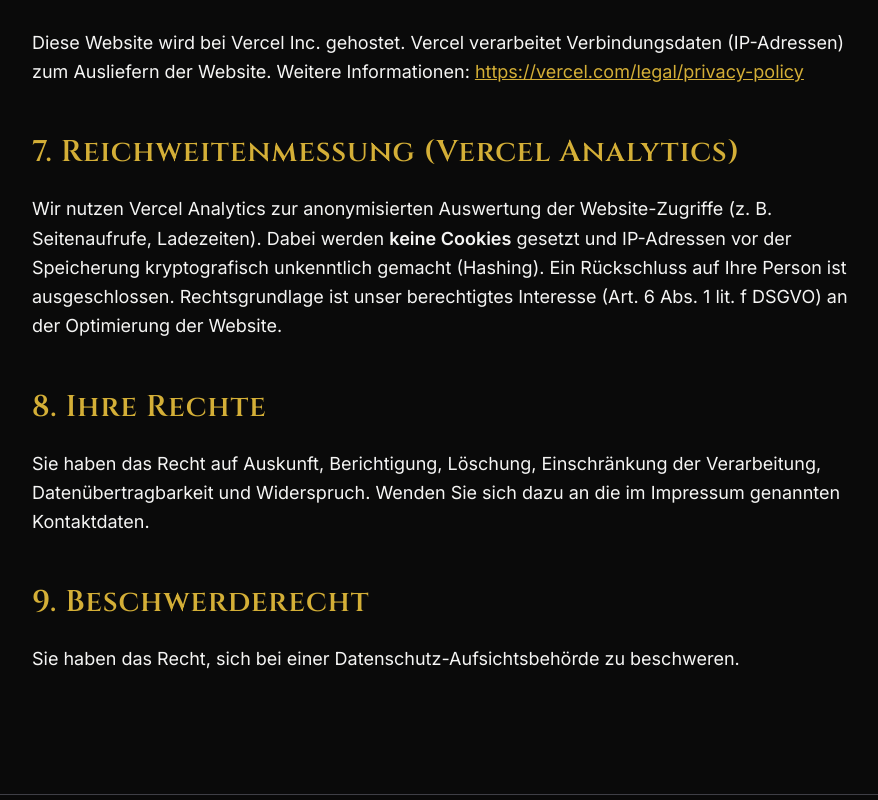
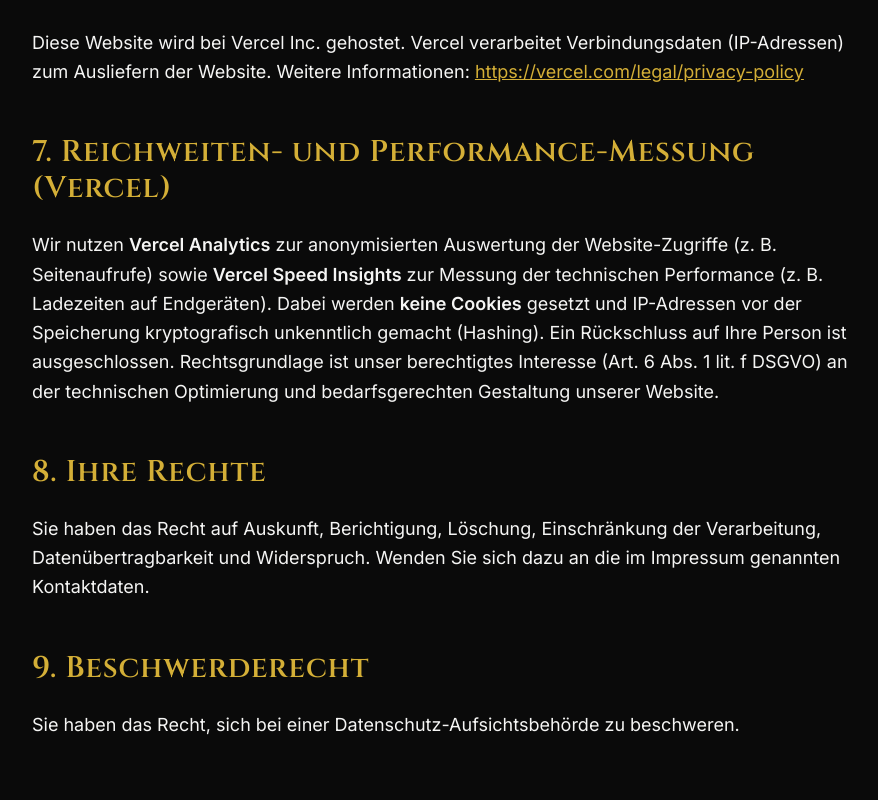
Before and after one commit to cfglegends-admin/cfglegends, a Next.js app: page /datenschutz in a window 1280 px wide. Shown: the part 1260-2060 px from the top of the page, without its empty margins (184-1062 px from the left). Built offline with nearby package versions, Linux system fonts and the light colour scheme; no server answers.

Commit message:
16th commit: added vercel speed insights

```diff
--- a/app/datenschutz/page.tsx
+++ b/app/datenschutz/page.tsx
@@ -78,13 +78,11 @@
         </a>
       </p>
 
-      <h2 className={headingTwo}>7. Reichweitenmessung (Vercel Analytics)</h2>
+      <h2 className={headingTwo}>7. Reichweiten- und Performance-Messung (Vercel)</h2>
       <p className={paragraph}>
-        Wir nutzen Vercel Analytics zur anonymisierten Auswertung der Website-Zugriffe (z. B.
-        Seitenaufrufe, Ladezeiten). Dabei werden <strong>keine Cookies</strong> gesetzt und
-        IP-Adressen vor der Speicherung kryptografisch unkenntlich gemacht (Hashing). Ein
-        Rückschluss auf Ihre Person ist ausgeschlossen. Rechtsgrundlage ist unser berechtigtes
-        Interesse (Art. 6 Abs. 1 lit. f DSGVO) an der Optimierung der Website.
+        Wir nutzen <strong>Vercel Analytics</strong> zur anonymisierten Auswertung der Website-Zugriffe (z. B. Seitenaufrufe) sowie <strong>Vercel Speed Insights</strong> zur Messung der technischen Performance (z. B. Ladezeiten auf Endgeräten).
+        Dabei werden <strong>keine Cookies</strong> gesetzt und IP-Adressen vor der Speicherung kryptografisch unkenntlich gemacht (Hashing). Ein Rückschluss auf Ihre Person ist ausgeschlossen.
+        Rechtsgrundlage ist unser berechtigtes Interesse (Art. 6 Abs. 1 lit. f DSGVO) an der technischen Optimierung und bedarfsgerechten Gestaltung unserer Website.
       </p>
 
       <h2 className={headingTwo}>8. Ihre Rechte</h2>
--- a/app/layout.tsx
+++ b/app/layout.tsx
@@ -6,6 +6,7 @@
 import { Footer } from "@/components/layout/Footer";
 import { ScrollToTop } from "@/components/layout/ScrollToTop";
 import { Analytics } from "@vercel/analytics/react";
+import { SpeedInsights } from '@vercel/speed-insights/next';
 import { cn } from "@/lib/utils";
 import "./globals.css";
 import FloatingButton from "@/components/ui/FloatingButton";
@@ -98,6 +99,7 @@
           </div>
         </MotionProvider>
         <Analytics />
+        <SpeedInsights />
       </body>
     </html>
   );
--- a/package.json
+++ b/package.json
@@ -15,6 +15,7 @@
     "@next/mdx": "^15.1.6",
     "@vercel/analytics": "^2.0.1",
     "@vercel/blob": "^2.3.3",
+    "@vercel/speed-insights": "^2.0.0",
     "canvas-confetti": "^1.9.4",
     "class-variance-authority": "^0.7.1",
     "clsx": "^2.1.1",
```
Also changed, not shown: 1 other file (tests, documents, lock files or other folders).
